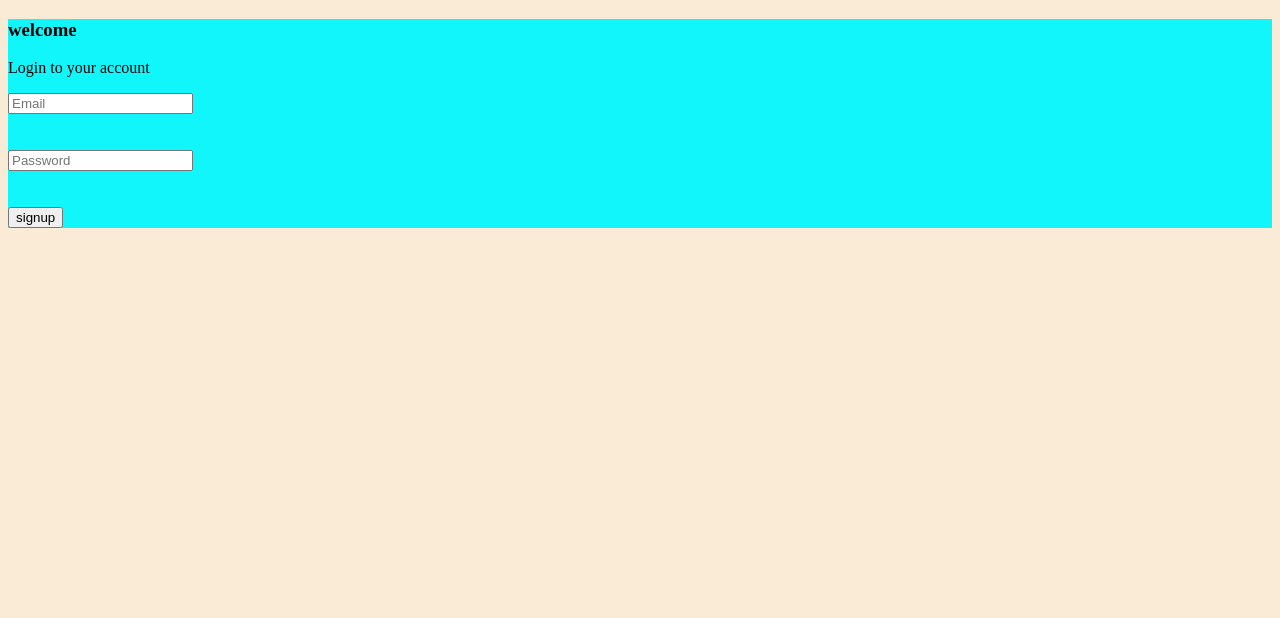
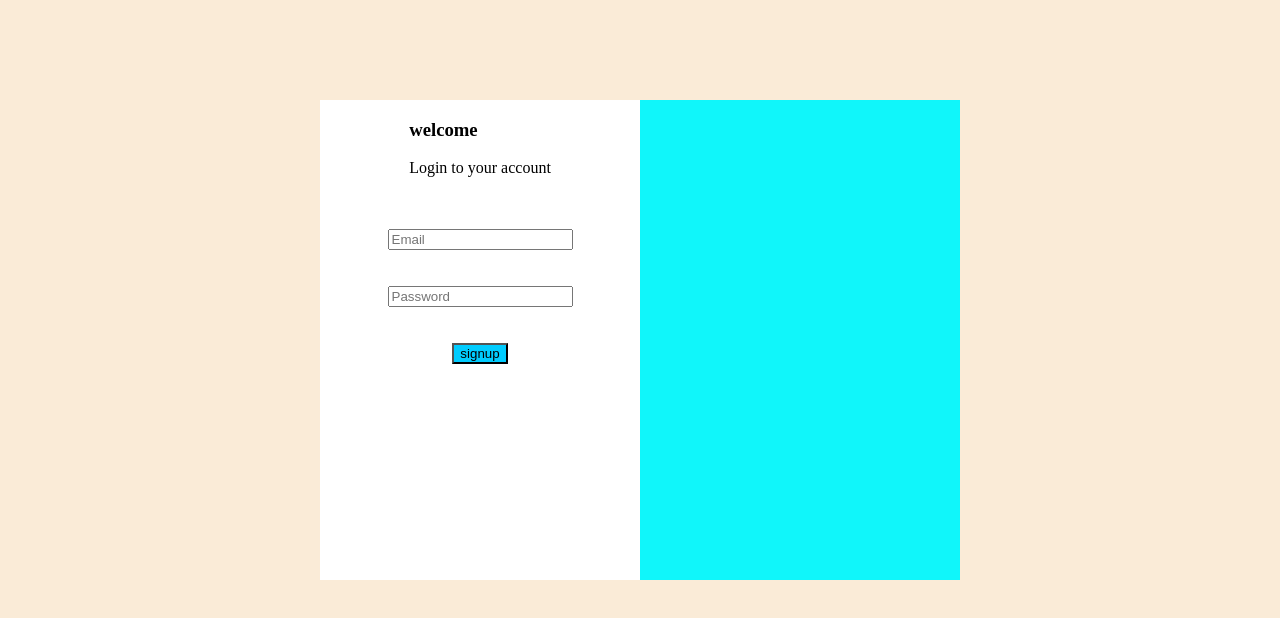
Before and after one commit to Kellahcarl/Project-management-system, a plain HTML site: page frontend/pages/sign-in.html in a window 1280 px wide. Drawn offline with Linux system fonts and the light colour scheme.

Commit message:
styled the page

```diff
--- a/frontend/css/signin.css
+++ b/frontend/css/signin.css
@@ -3,7 +3,29 @@ body{
 }
 .left-container{
     background-color: white;
+    width: 50%;
+    display: flex;
+    flex-direction: column;
+    align-items: center;
+    height: 100%;
 }
 .right-container{
     background-color: rgb(16, 246, 250);
+     width: 50%;
+     height: 100%;
 }
+.main{
+    display: flex;
+    width: 50vw;
+    align-items: center;
+    height: 60vh;
+    margin-left: auto;
+    margin-right: auto;
+    margin-top: 100px;
+
+}
+#signInButton{
+    background-color: rgb(0, 204, 255);
+    margin-bottom: 20px;
+
+}
--- a/frontend/pages/sign-in.html
+++ b/frontend/pages/sign-in.html
@@ -8,24 +8,26 @@
 </head>
 <body>
     <div class="main">
-        <div class="right-container">
+        <div class="left-container">
             <div class="nav"></div>
             <div>
                 <h3>welcome</h3>
                 <p>Login to your account</p>
-            </div>
+            </div> <br><br>
 
             <div class="form_input">
 
                 <input type="text" placeholder="Email" id="input"><br><br><br>
                 <input type="text" placeholder="Password" id="input"><br><br><br>
             </div>
-            <div class="btn">
-                <button>signup</button>
+            <div>
+                <button id="signInButton">signup</button>
             </div>
 
         </div>
-        <div class="left-container"></div>
+        <div class="right-container">
+            <img src="" alt="">
+        </div>
     </div>
 
 </body>
```
